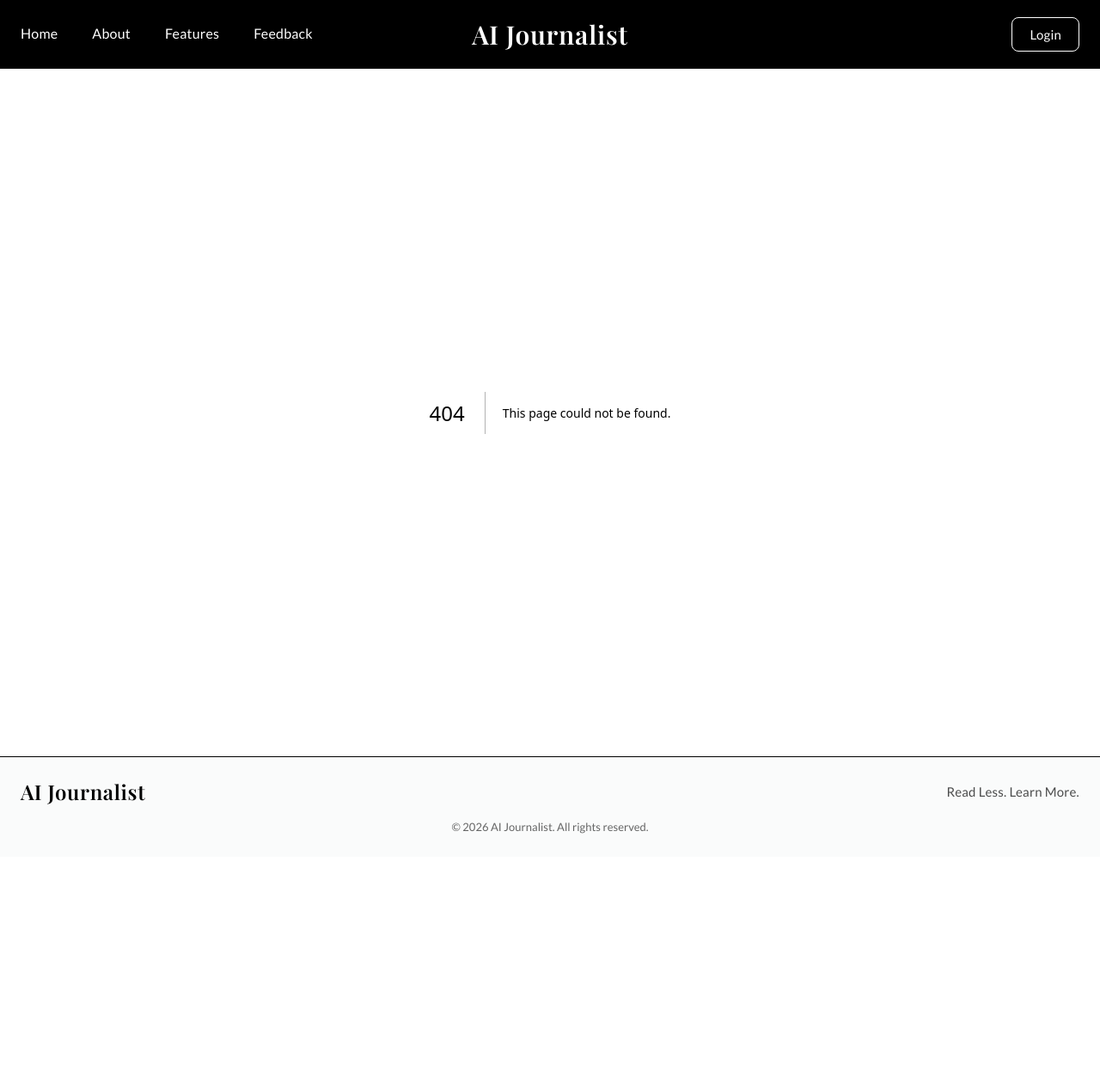
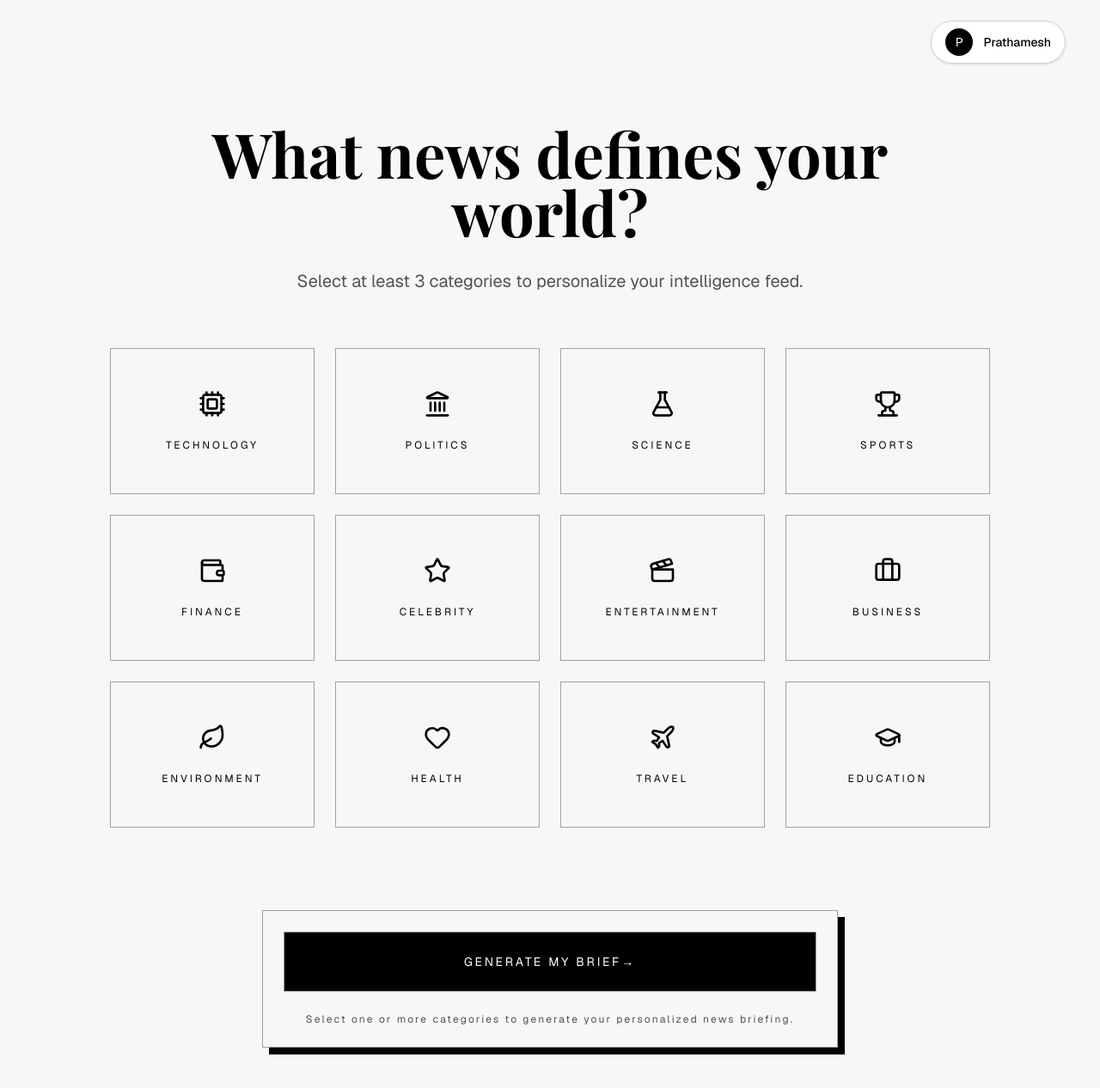
Before and after one commit to balajiNadar08/AI-journalist, a Next.js app: page /category in a window 1280 px wide. Before the commit this address had no page. Shown: the top 1266 px of the page at 86% size. Before the commit the page ends 997 px from the top, so only its background shows below. Built offline with nearby package versions, Linux system fonts and the light colour scheme.

Commit message:
dashboard page

```diff
--- /dev/null
+++ b/app/category/page.tsx
@@ -0,0 +1,143 @@
+"use client";
+
+import {
+  Cpu,
+  Landmark,
+  FlaskConical,
+  Trophy,
+  Wallet,
+  Star,
+  Clapperboard,
+  Briefcase,
+  Leaf,
+  Heart,
+  Plane,
+  GraduationCap,
+  Menu,
+  Search,
+} from "lucide-react";
+
+const categories = [
+  { name: "TECHNOLOGY", icon: Cpu },
+  { name: "POLITICS", icon: Landmark },
+  { name: "SCIENCE", icon: FlaskConical },
+  { name: "SPORTS", icon: Trophy },
+  { name: "FINANCE", icon: Wallet },
+  { name: "CELEBRITY", icon: Star },
+  { name: "ENTERTAINMENT", icon: Clapperboard },
+  { name: "BUSINESS", icon: Briefcase },
+  { name: "ENVIRONMENT", icon: Leaf },
+  { name: "HEALTH", icon: Heart },
+  { name: "TRAVEL", icon: Plane },
+  { name: "EDUCATION", icon: GraduationCap },
+];
+
+export default function CategorySelectionPage() {
+  return (
+    <main className="min-h-screen bg-[#f8f7f5] text-black">
+      {/* HEADER */}
+      <header >
+        <div className="mx-auto flex h-16 items-center justify-between px-16">
+
+
+          <div className="absolute right-10 top-6">
+        <button className="flex items-center gap-3 rounded-full border border-neutral-300 bg-white px-4 py-2 shadow-sm">
+          <div className="flex h-8 w-8 items-center justify-center rounded-full bg-black text-sm text-white">
+            P
+          </div>
+
+          <span className="text-sm font-medium">
+            Prathamesh
+          </span>
+        </button>
+
+              </div>
+            </div>
+
+
+      </header>
+
+      {/* HERO */}
+      <section className="mx-auto max-w-7xl px-10 py-20">
+        <div className="mb-16 text-center">
+          <h2
+            className="mx-auto max-w-4xl text-7xl font-bold leading-[0.95]"
+            style={{ fontFamily: "Playfair Display, serif" }}
+          >
+            What news defines your world?
+          </h2>
+
+          <p className="mt-8 text-xl text-neutral-600">
+            Select at least 3 categories to personalize your
+            intelligence feed.
+          </p>
+        </div>
+
+        {/* CATEGORIES */}
+        <div className="mx-auto grid max-w-5xl grid-cols-4 gap-6">
+          {categories.map((category) => {
+            const Icon = category.icon;
+
+            return (
+              <button
+                key={category.name}
+                className="
+                  group
+                  flex
+                  h-[170px]
+                  flex-col
+                  items-center
+                  justify-center
+                  border
+                  border-neutral-400
+                  bg-[#f8f7f5]
+                  transition-all
+                  duration-200
+                  hover:bg-black
+                  hover:text-white
+                "
+              >
+                <Icon className="mb-6 h-8 w-8" />
+
+                <span className="text-xs tracking-[0.25em]">
+                  {category.name}
+                </span>
+              </button>
+            );
+          })}
+        </div>
+
+        {/* CTA */}
+        <div className="mt-24 flex justify-center">
+          <div className="border border-neutral-400 bg-[#f8f7f5] p-6 shadow-[8px_8px_0px_#000]">
+            <button
+              className="
+                w-[620px]
+                border
+                border-neutral-400
+                bg-black
+                py-6
+                text-sm
+                tracking-[0.2em]
+                text-white
+                transition-all
+                hover:opacity-90
+                transition-all hover:scale-[1.02]
+              "
+            >
+              GENERATE MY BRIEF
+               <span className="transition-transform group-hover:translate-x-1">
+        →
+      </span>
+            </button>
+
+            <p className="mt-6 text-center text-xs tracking-[0.18em] text-neutral-600">
+              Select one or more categories to generate your
+              personalized news briefing.
+            </p>
+          </div>
+        </div>
+      </section>
+    </main>
+  );
+}
--- /dev/null
+++ b/app/dashboard/page.tsx
@@ -0,0 +1,72 @@
+"use client";
+
+import { useRouter } from "next/navigation";
+export default function DashboardPage() {
+  const router = useRouter();
+
+  return (
+    <main
+      className="relative flex min-h-screen items-center justify-center bg-[#f8f7f5] px-6"
+      style={{
+        backgroundImage:
+          "radial-gradient(rgba(0,0,0,0.04) 0.8px, transparent 0.8px)",
+        backgroundSize: "14px 14px",
+      }}
+    >
+
+
+
+      <div className="absolute right-10 top-6">
+        <button className="flex items-center gap-3 rounded-full border border-neutral-300 bg-white px-4 py-2 shadow-sm">
+          <div className="flex h-8 w-8 items-center justify-center rounded-full bg-black text-sm text-white">
+            P
+          </div>
+
+          <span className="text-sm font-medium">
+            Prathamesh
+          </span>
+        </button>
+      </div>
+
+      {/* CENTER CONTENT */}
+
+      <section className="w-full max-w-[900px] text-center">
+        <h2
+          className="mb-4 text-[92px] font-bold leading-[0.90] text-black"
+          style={{ fontFamily: "Georgia, serif" }}
+        >
+          Good Evening,
+          <br />
+          Prathamesh.
+        </h2>
+
+        <h3
+          className="mx-auto mb-14 max-w-[860px] text-[72px] font-semibold leading-[1.05] text-neutral-500"
+          style={{ fontFamily: "Georgia, serif" }}
+        >
+          What would you like to
+          <br />
+          know today?
+        </h3>
+
+        {/* CTA */}
+
+        <button
+      onClick={() => router.push("/category")}
+      className="group inline-flex items-center gap-4 bg-black px-12 py-6 text-xl font-medium text-white transition-all hover:scale-[1.02]"
+    >
+      Select Categories
+
+      <span className="transition-transform group-hover:translate-x-1">
+        →
+      </span>
+    </button>
+
+        <p className="mx-auto mt-8 max-w-[500px] text-lg text-neutral-600">
+          Select one or more categories to generate
+          your personalized news briefing.
+        </p>
+      </section>
+    </main>
+  );
+}
--- a/app/globals.css
+++ b/app/globals.css
@@ -1,6 +1,6 @@
 @import "tailwindcss";
-@import "tw-animate-css";
-@import "shadcn/tailwind.css";
+/* @import "tw-animate-css"; */
+/* @import "shadcn/tailwind.css"; */
 
 @custom-variant dark (&:is(.dark *));
 
--- a/app/layout.tsx
+++ b/app/layout.tsx
@@ -1,9 +1,9 @@
 import type { Metadata } from "next";
 import "./globals.css";
-import Navbar from "@/components/Navbar";
-import Footer from "@/components/Footer";
+
 import { Geist } from "next/font/google";
 import { cn } from "@/lib/utils";
+import LayoutContent from "@/components/LayoutContent";
 
 const geist = Geist({subsets:['latin'],variable:'--font-sans'});
 
@@ -20,9 +20,9 @@ export default function RootLayout({
   return (
     <html lang="en" className={cn("font-sans", geist.variable)}>
       <body className="min-h-screen flex flex-col">
-        <Navbar />
-        <main className="flex-1">{children}</main>
-        <Footer />
+        <LayoutContent>
+          {children}
+        </LayoutContent>
       </body>
     </html>
   );
--- a/app/page.tsx
+++ b/app/page.tsx
@@ -55,7 +55,7 @@ export default function Home() {
         </div>
       </section>
 
-      <section className="w-full min-h-screen px-6 py-24 border">
+      <section className="w-full min-h-screen  px-6 py-24 border">
         <div className="max-w-7xl mx-auto grid grid-cols-1 md:grid-cols-2 gap-16 items-center">
           <div className=" p-10 md:p-14 h-125 flex flex-col justify-center">
             <BlurFade delay={0.25} inView>
--- /dev/null
+++ b/components/LayoutContent.tsx
@@ -0,0 +1,31 @@
+"use client";
+
+import { usePathname } from "next/navigation";
+import Navbar from "@/components/Navbar";
+import Footer from "@/components/Footer";
+
+export default function LayoutContent({
+  children,
+}: {
+  children: React.ReactNode;
+}) {
+  const pathname = usePathname();
+
+  const hideNavbarFooter =
+    pathname.startsWith("/dashboard") ||
+    pathname.startsWith("/category") ||
+    pathname.startsWith("/brief") ||
+    pathname.startsWith("/settings") ||
+    pathname.startsWith("/archive") ||
+    pathname.startsWith("/saved");
+
+  return (
+    <>
+      {!hideNavbarFooter && <Navbar />}
+
+      <main className="flex-1">{children}</main>
+
+      {!hideNavbarFooter && <Footer />}
+    </>
+  );
+}
```
Also changed, not shown: app/about/page.tsx (+42 -42 lines).
